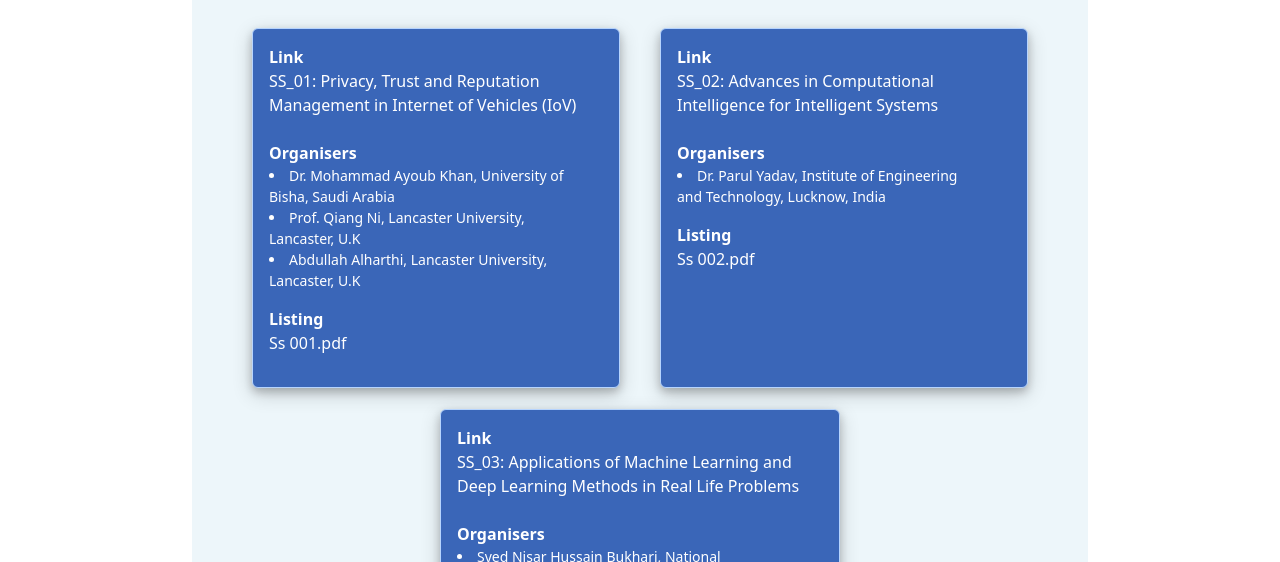
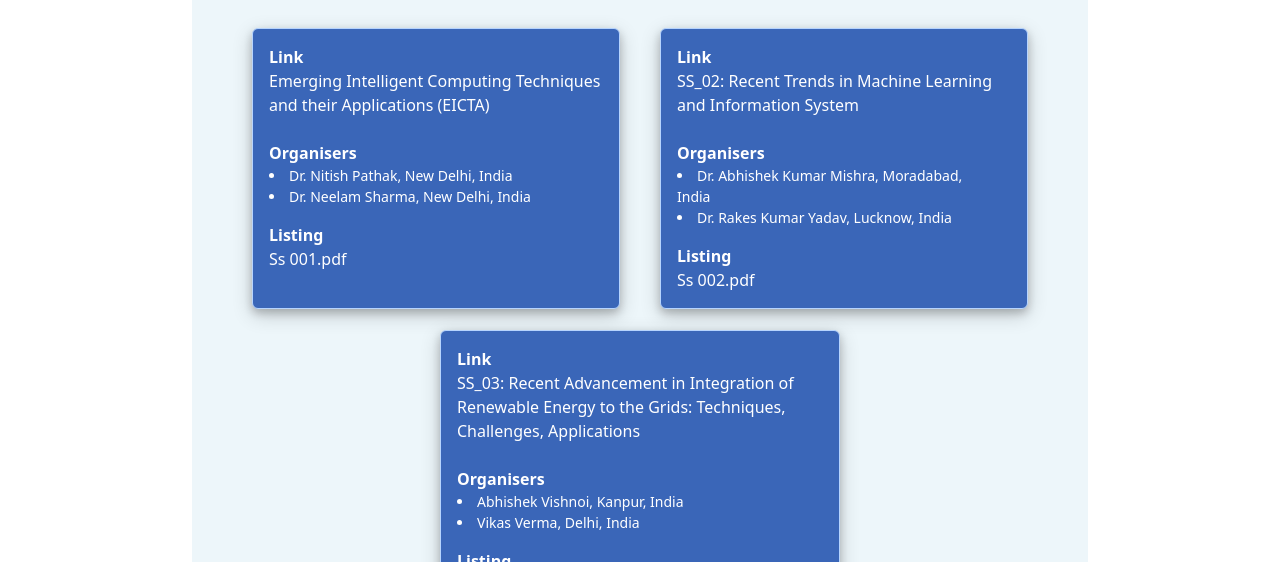
Before and after one commit to bhavyak13/icicc-conf, a React (Create React App) app: page /specialsessions in a window 1280 px wide. Shown: the part 390-952 px from the top of the page. Built offline with nearby package versions, Linux system fonts and the light colour scheme.

Commit message:
Updated payments,spsessions

```diff
--- a/src/Footer/footer.js
+++ b/src/Footer/footer.js
@@ -4,7 +4,7 @@
 const Footer=()=>{
   const linkedIn="https://www.linkedin.com/in/icicc-conf-31a3b6151/";
   const email="mailto:icicc.ui@gmail.com";
-  const facebook="https://m.facebook.com/icicc2018/";
+  const facebook="https://www.facebook.com/profile.php?id=100022446397656";
 
 
   return(
@@ -32,7 +32,7 @@
     <a>Important Dates</a> <br />
     <a>Conference Venue</a> <br />
     <a>Downloads</a><br />
-    <a>Easychair Submission</a><br />
+    <a className={style.links} style={{color:"white"}}href="https://easychair.org/conferences/?conf=icicc2023">Easychair Submission</a><br />
     </div>
   </div>
   <hr style={{borderTop:"3px solid #ffffff"}} />
--- a/src/SpecialSessions/spsessions.js
+++ b/src/SpecialSessions/spsessions.js
@@ -6,27 +6,29 @@
 const spdata = [
   {
       anchor: require("./SS-001.pdf"),
-      title: "SS_01: Privacy, Trust and Reputation Management in Internet of Vehicles (IoV)",
+      title: "Emerging Intelligent Computing Techniques and their Applications (EICTA)",
       organisers: [
-          "Dr. Mohammad Ayoub Khan, University of Bisha, Saudi Arabia",
-          "Prof. Qiang Ni, Lancaster University, Lancaster, U.K",
-          "Abdullah Alharthi, Lancaster University, Lancaster, U.K",
+          "Dr. Nitish Pathak, New Delhi, India",
+          "Dr. Neelam Sharma, New Delhi, India",
+
       ],
       spname: "Ss 001.pdf",
   },
   {
       anchor: require("./SS-002.pdf"),
       title:
-          "SS_02: Advances in Computational Intelligence for Intelligent Systems",
+          "SS_02: Recent Trends in Machine Learning and Information System",
       organisers: [
-          "Dr. Parul Yadav, Institute of Engineering and Technology, Lucknow, India",
+          "Dr. Abhishek Kumar Mishra, Moradabad, India ",
+          "Dr. Rakes Kumar Yadav, Lucknow, India"
       ],
       spname: "Ss 002.pdf",
   },
   {
       anchor: require("./SS-003.pdf"),
-      title: "SS_03: Applications of Machine Learning and Deep Learning Methods in Real Life Problems",
-      organisers: ["Syed Nisar Hussain Bukhari, National Institute of Electronics and Information Technology (NIELIT) J&K Govt. of India, India"],
+      title: "SS_03: Recent Advancement in Integration of Renewable Energy to the Grids: Techniques, Challenges, Applications",
+      organisers: ["Abhishek Vishnoi, Kanpur, India",
+                   "Vikas Verma, Delhi, India"],
       spname: "Ss 003.pdf",
   },
 
@@ -57,7 +59,7 @@
 
                     </p>
                     <b>Listing</b><br></br>
-                    <p>{sp.spname}</p>
+                    <a href={sp.anchor} style={{textDecoration:"none",color:"white"}}>{sp.spname}</a>
                     </Alert>
                 );
             })
```
Also changed, not shown: src/Registration/Fees.png (added), 1 other file (tests, documents, lock files or other folders).
